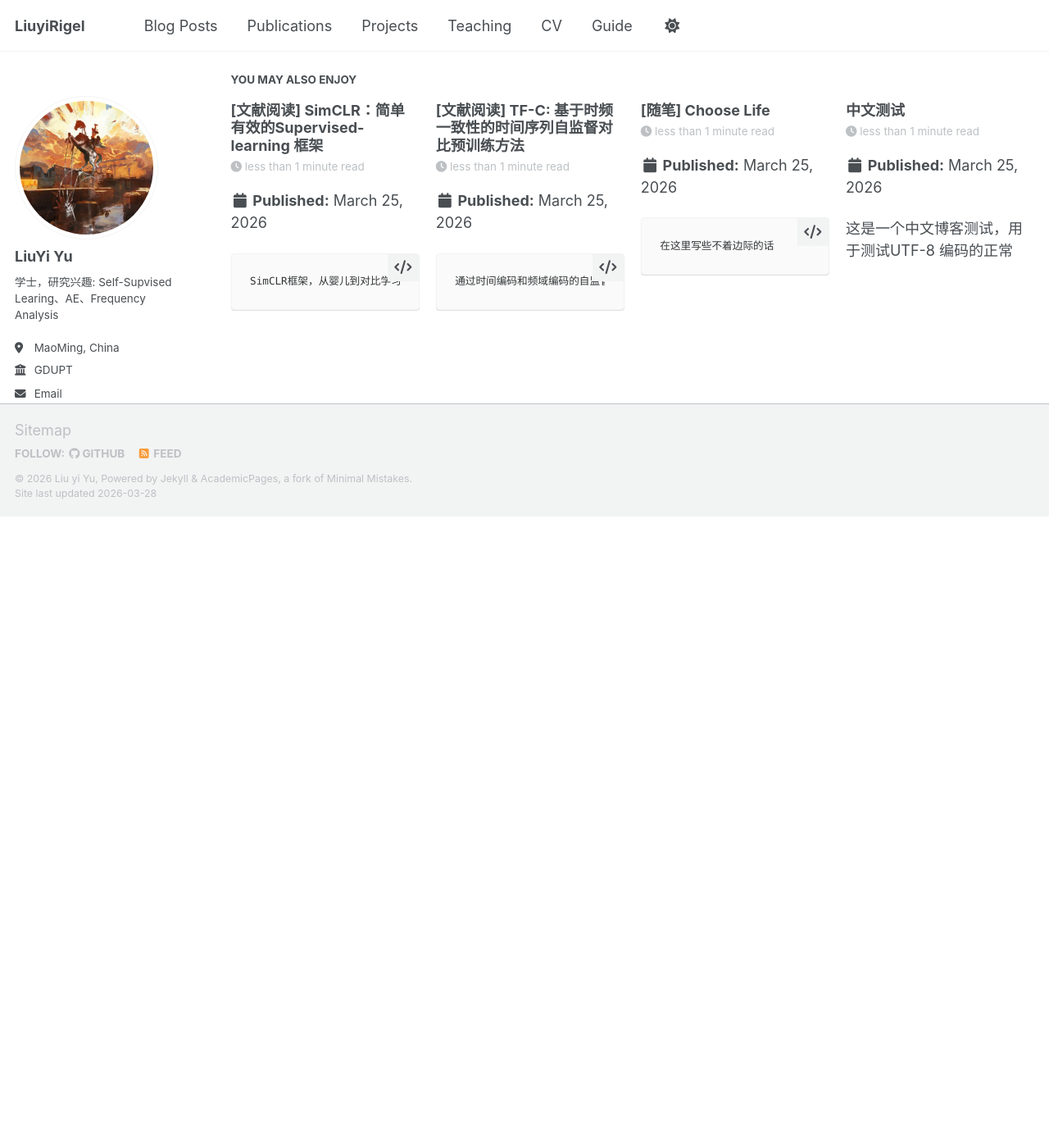
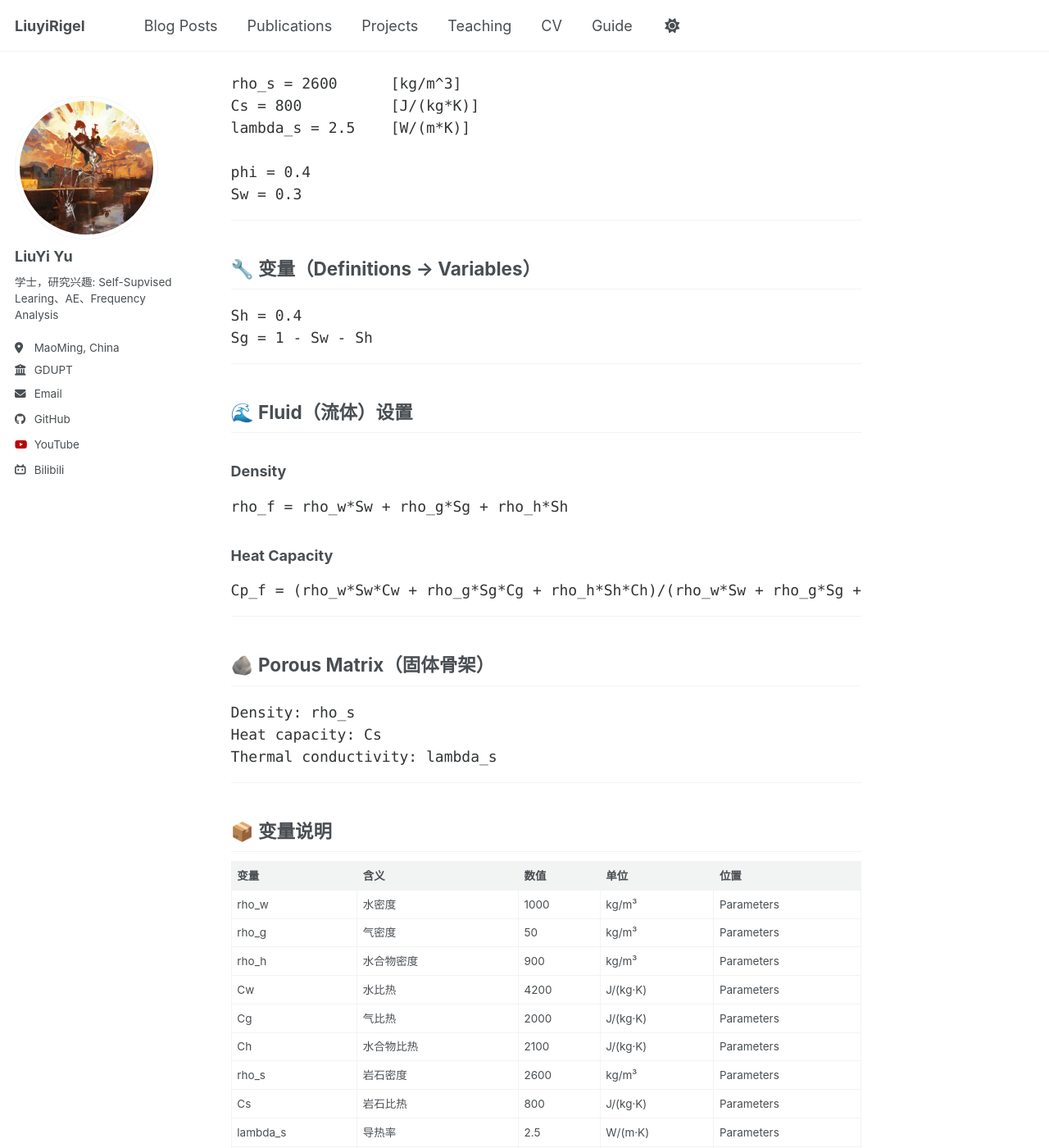
Before and after one commit to LiuyiRigel/LiuyiRigel.github.io, a Jekyll site: the page built from _posts/2026-03-28-dxh-test.md, in a window 1280 px wide and 1400 px high, scrolled down 8646 px. Shown: the whole window at 82% size. Built offline with Jekyll 4.4.1, drawn with Linux system fonts in a browser that asks for light colours; a script bundle is joined from its source files by our own code; library files that are not in the unit come from our copies; before the commit the page ends 9276 px from its top, so only the background shows below that; some of the changed text lies outside the part shown.

Commit message:
modified:   _posts/2026-03-28-dxh-test.md

````diff
--- a/_posts/2026-03-28-dxh-test.md
+++ b/_posts/2026-03-28-dxh-test.md
@@ -356,6 +356,117 @@ rho_f = rho_w*Sw + rho_g*Sg + rho_h*Sh
 
 Cp_f  = (rho_w*Sw*Cw + rho_g*Sg*Cg + rho_h*Sh*Ch)/rho_f
 
+-------
+
+# COMSOL 多孔介质传热中“体积热容”设置（含参数示例）
+
+## 📌 结论
+
+```text
+无需单独输入“体积热容”，
+通过 Matrix + Fluid 自动形成等效热容
+```
+
+---
+
+## ⚙️ 参数（Definitions → Parameters）
+
+```comsol
+rho_w = 1000      [kg/m^3]
+rho_g = 50        [kg/m^3]
+rho_h = 900       [kg/m^3]
+
+Cw = 4200         [J/(kg*K)]
+Cg = 2000         [J/(kg*K)]
+Ch = 2100         [J/(kg*K)]
+
+rho_s = 2600      [kg/m^3]
+Cs = 800          [J/(kg*K)]
+lambda_s = 2.5    [W/(m*K)]
+
+phi = 0.4
+Sw = 0.3
+```
+
+---
+
+## 🔧 变量（Definitions → Variables）
+
+```comsol
+Sh = 0.4
+Sg = 1 - Sw - Sh
+```
+
+---
+
+## 🌊 Fluid（流体）设置
+
+### Density
+
+```comsol
+rho_f = rho_w*Sw + rho_g*Sg + rho_h*Sh
+```
+
+### Heat Capacity
+
+```comsol
+Cp_f = (rho_w*Sw*Cw + rho_g*Sg*Cg + rho_h*Sh*Ch)/(rho_w*Sw + rho_g*Sg + rho_h*Sh)
+```
+
+---
+
+## 🪨 Porous Matrix（固体骨架）
+
+```comsol
+Density: rho_s
+Heat capacity: Cs
+Thermal conductivity: lambda_s
+```
+
+---
+
+## 📦 变量说明
+
+| 变量       | 含义     | 数值   | 单位       | 位置         |
+| -------- | ------ | ---- | -------- | ---------- |
+| rho_w    | 水密度    | 1000 | kg/m³    | Parameters |
+| rho_g    | 气密度    | 50   | kg/m³    | Parameters |
+| rho_h    | 水合物密度  | 900  | kg/m³    | Parameters |
+| Cw       | 水比热    | 4200 | J/(kg·K) | Parameters |
+| Cg       | 气比热    | 2000 | J/(kg·K) | Parameters |
+| Ch       | 水合物比热  | 2100 | J/(kg·K) | Parameters |
+| rho_s    | 岩石密度   | 2600 | kg/m³    | Parameters |
+| Cs       | 岩石比热   | 800  | J/(kg·K) | Parameters |
+| lambda_s | 导热率    | 2.5  | W/(m·K)  | Parameters |
+| phi      | 孔隙率    | 0.4  | -        | Parameters |
+| Sw       | 水饱和度   | 0.3  | -        | Parameters |
+| Sh       | 水合物饱和度 | 0.4  | -        | Variables  |
+| Sg       | 气饱和度   | 0.3  | -        | Variables  |
+
+---
+
+## 🧠 核心逻辑
+
+[
+(ρC_p)_{eff} = (1-φ)ρ_s C_s + φ ρ_f C_f
+]
+
+```text
+Fluid → 定义混合物性质
+Matrix → 定义骨架性质
+COMSOL → 自动体积平均
+```
+
+---
+
+## ✅ 一句话总结
+
+```text
+给 Fluid 正确的“等效密度 + 比热”，
+COMSOL 就自动得到体积热容
+```
+
+
 
 ## COMSOL 案例
 * https://www.comsol.jp/model/averaging-models-for-effective-thermal-conductivity-in-porous-media-102901
````
